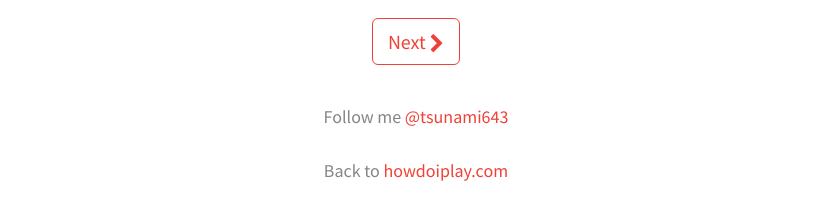
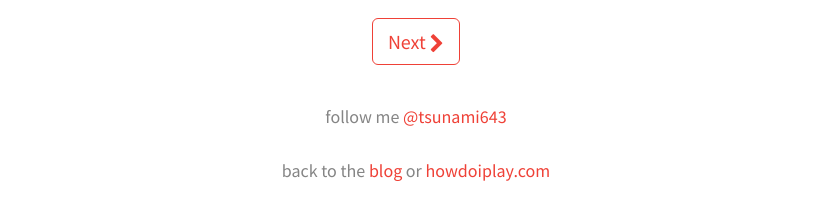
Before and after one commit to tsunami643/blog, a Jekyll site: the page built from index.html, in a window 1280 px wide and 900 px high, scrolled down 1606 px. Shown: the part 677-897 px from the top of the window, without its empty margins (224-1050 px from the left). Built offline with Jekyll 4.4.1, drawn with Linux system fonts in a browser that asks for light colours; nearby versions of some CDN libraries; the list of posts is cut into pages by our own code.

Commit message:
update footer

```diff
--- a/_config.yml
+++ b/_config.yml
@@ -14,10 +14,10 @@ theme_settings:
   header_text:
   header_text_feature_image:
   footer_text: >
-   Follow me <a href="http://www.twitter.com/tsunami643">@tsunami643</a>
+   follow me <a href="http://www.twitter.com/tsunami643">@tsunami643</a>
    <br>
    <br>
-   Back to <a href="http://howdoiplay.com">howdoiplay.com</a>
+   back to the <a href="http://howdoiplay.com/blog">blog</a> or <a href="http://howdoiplay.com">howdoiplay.com</a>
 
   # Icons
   rss: true
```
